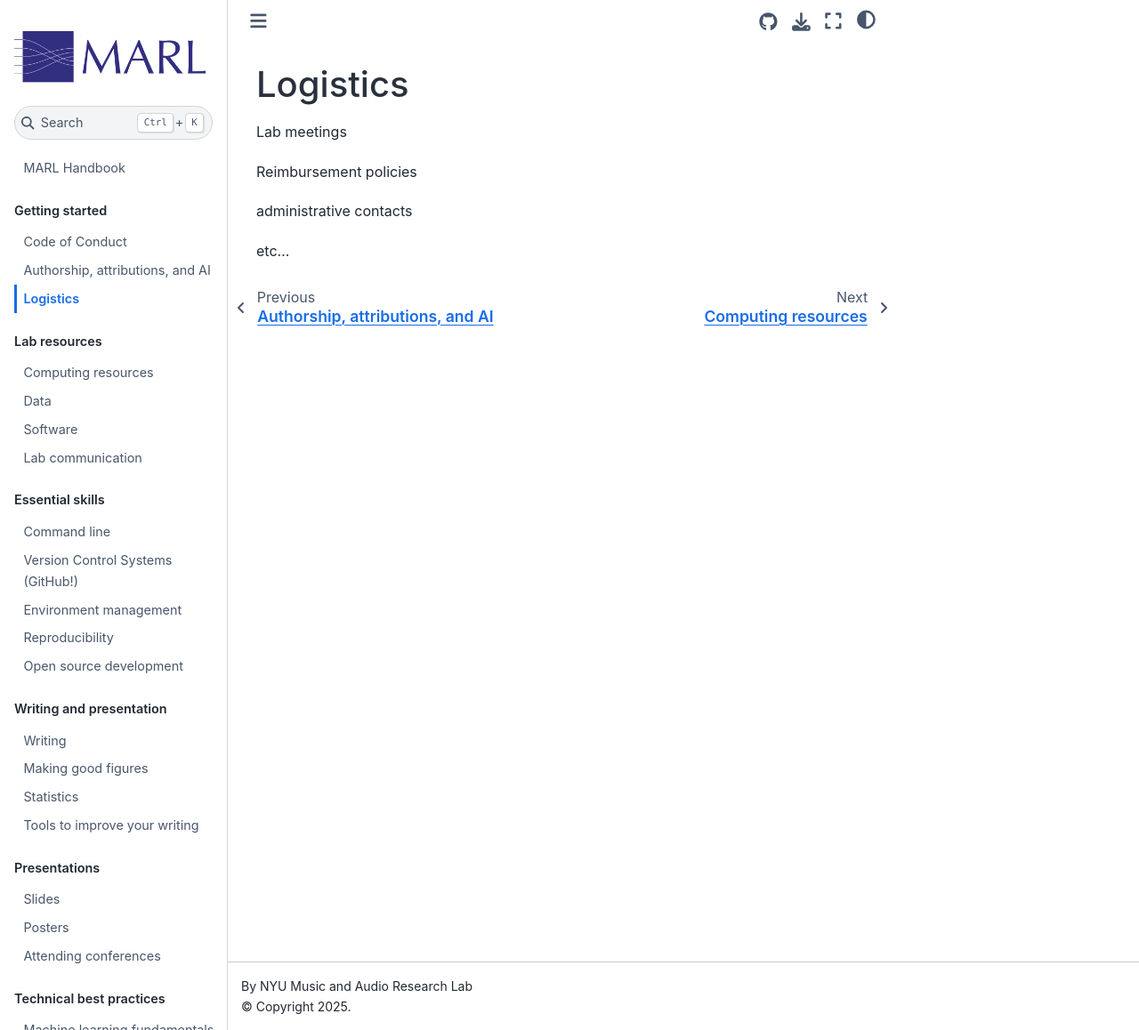
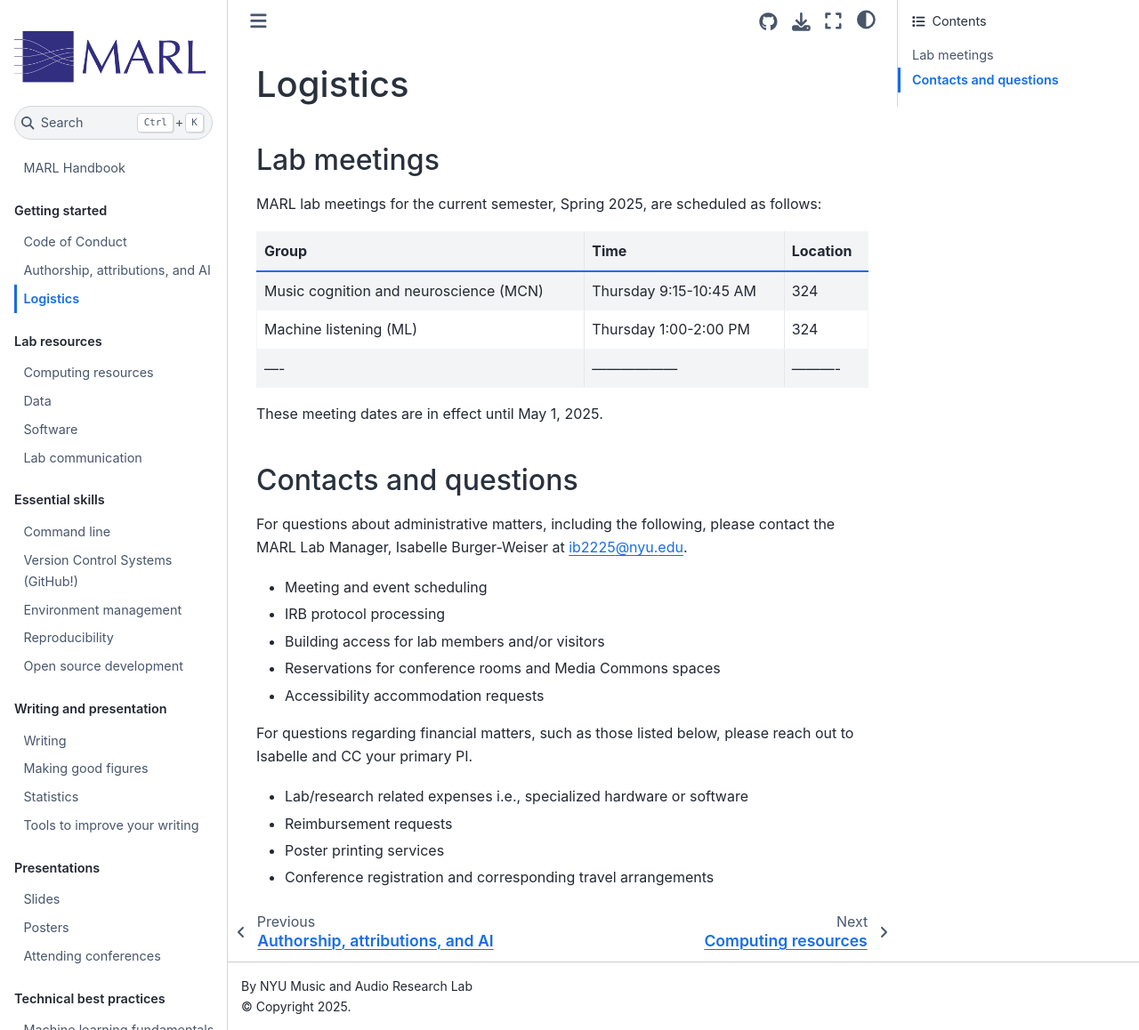
Before and after one commit to marl/marl-handbook, a Jupyter Book: the page built from ch1/logistics.md, in a window 1280 px wide and 1158 px high. Shown: the whole window at 89% size. Built offline with Jupyter Book 1.0.4 settings and Sphinx 7.4.7 and the Sphinx Book theme 1.1.4, drawn with Linux system fonts in a browser that asks for light colours.

```diff
--- a/_config.yml
+++ b/_config.yml
@@ -20,6 +20,12 @@ latex:
 bibtex_bibfiles:
   - references.bib
 
+sphinx:
+  extra_extensions:
+    - sphinxcontrib.email
+  config:
+    email_automode: true
+
 # Information about where the book exists on the web
 repository:
   url: https://github.com/marl/marl-handbook  # Online location of your book
--- a/ch1/logistics.md
+++ b/ch1/logistics.md
@@ -1,9 +1,32 @@
 ## Logistics
 
-Lab meetings
+### Lab meetings
 
-Reimbursement policies
+MARL lab meetings for the current semester, Spring 2025, are scheduled as follows:
 
-administrative contacts
+| Group | Time | Location |
+|-------|------|----------|
+| Music cognition and neuroscience (MCN) | Thursday 9:15-10:45 AM | 324 |
+| Machine listening (ML) | Thursday 1:00-2:00 PM | 324 |
+|----|------------------|----------|
 
-etc...
+These meeting dates are in effect until May 1, 2025.
+
+
+### Contacts and questions
+
+For questions about administrative matters, including the following, please contact the MARL Lab Manager, Isabelle Burger-Weiser at ib2225@nyu.edu.
+
+- Meeting and event scheduling
+- IRB protocol processing
+- Building access for lab members and/or visitors
+- Reservations for conference rooms and Media Commons spaces
+- Accessibility accommodation requests
+
+
+For questions regarding financial matters, such as those listed below, please reach out to Isabelle and CC your primary PI.
+
+- Lab/research related expenses i.e., specialized hardware or software
+- Reimbursement requests
+- Poster printing services
+- Conference registration and corresponding travel arrangements
--- a/requirements.txt
+++ b/requirements.txt
@@ -1,3 +1,4 @@
 jupyter-book
+sphinxcontrib-email
 matplotlib
 numpy
```
Also changed, not shown: 1 other file.
